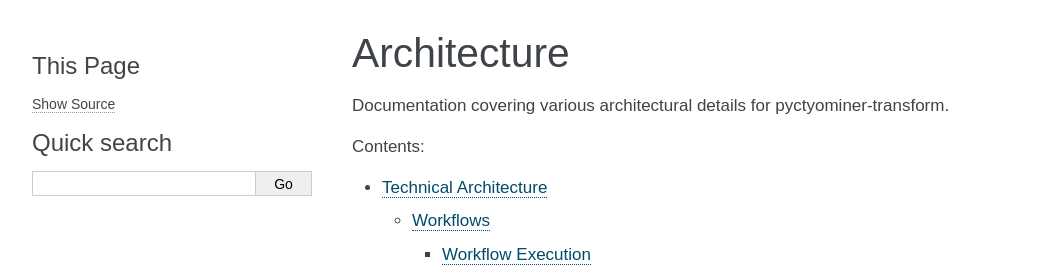
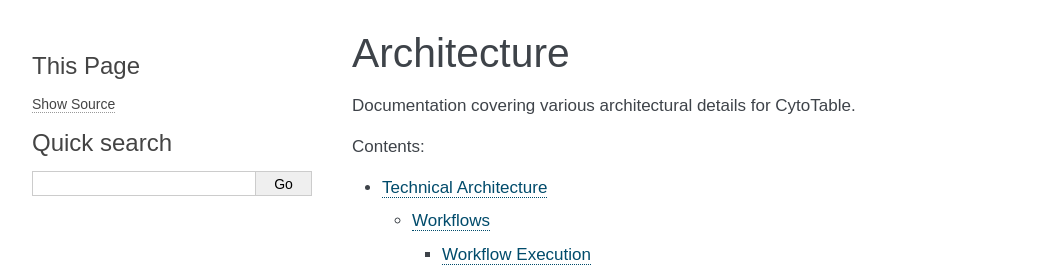
Before and after one commit to cytomining/CytoTable, a Sphinx documentation site: the page built from docs/source/architecture.md, in a window 1280 px wide. Shown: the top 280 px of the page, without its empty margins (118-1171 px from the left). Built offline with Sphinx 7.4.7, drawn with Linux system fonts in a browser that asks for light colours.

````diff
--- a/docs/source/architecture.md
+++ b/docs/source/architecture.md
@@ -1,6 +1,6 @@
 # Architecture
 
-Documentation covering various architectural details for pyctyominer-transform.
+Documentation covering various architectural details for CytoTable.
 
 ```{toctree}
 ---
````
Also changed, not shown: docs/source/contributing.md (+1 -1 lines), 1 other file.
